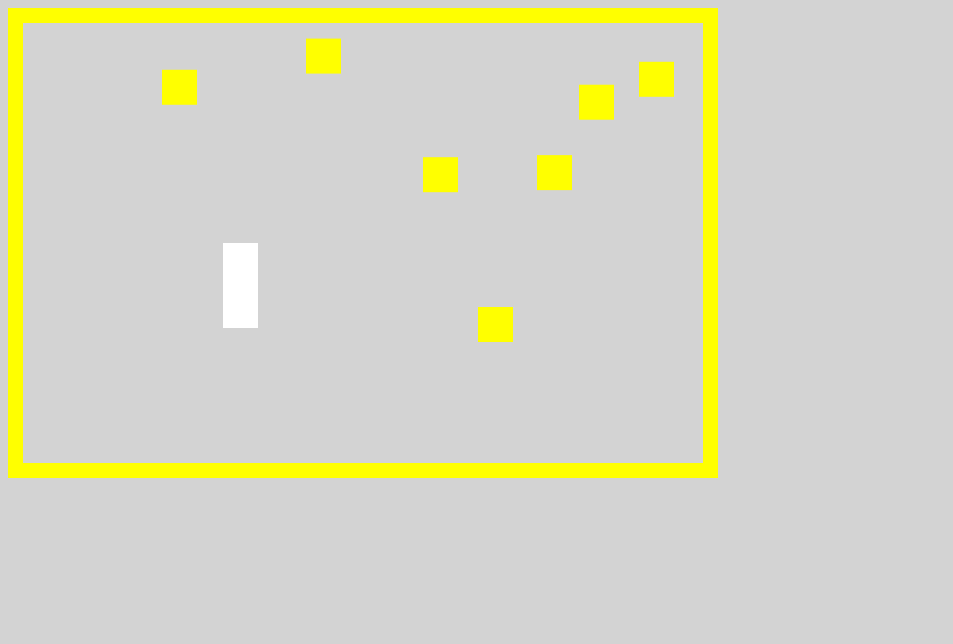
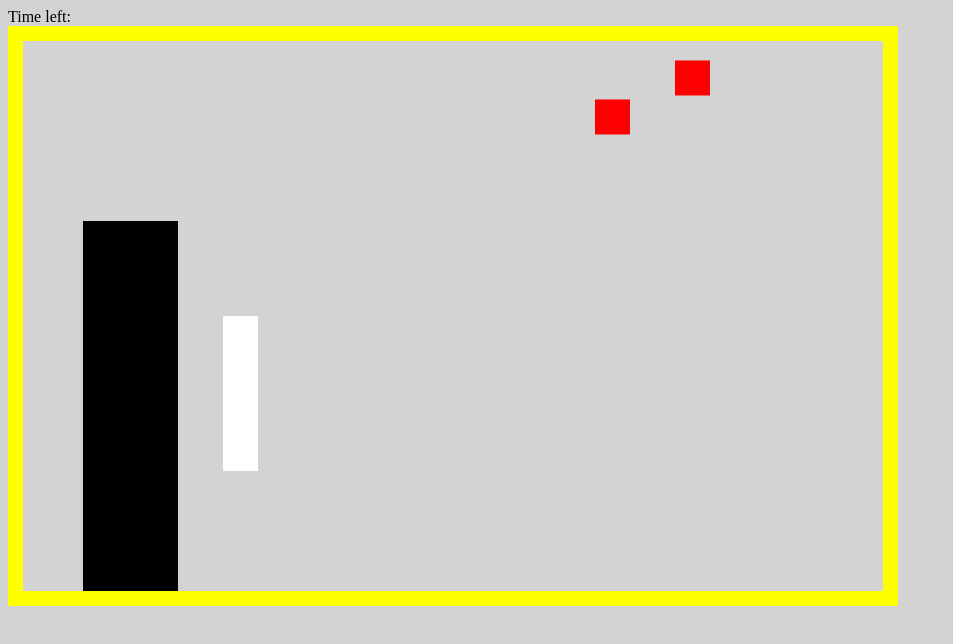
Before and after one commit to valmgisbert/birb-stop-game-v.2, a plain HTML site: page index.html in a window 1280 px wide. Both pictures are taken after a click on the button "Start". Shown: the whole page, without its empty margins (0-953 px from the left). Drawn offline with Linux system fonts and the light colour scheme.

Commit message:
almost done with loop

```diff
--- a/css/style.css
+++ b/css/style.css
@@ -1,6 +1,5 @@
 body {
     background-color: lightgray;
-    height: 100vh;
 }
 
 canvas {
--- a/src/enemyBird.js
+++ b/src/enemyBird.js
@@ -4,15 +4,16 @@ function EnemyBird(canvas, y, speed) {
   this.canvas = canvas;
   this.ctx = canvas.getContext('2d');
   this.size = 35;
-  this.x = canvas.width + this.size;
+  this.x = canvas.width;
   this.y = y;
 	this.speed = speed;
+	this.direction = -1;
     /*this.width = ;
     this.height = ;*/ //isn't it enough(easier) with the size property? like to add the image, or is that for rects/squares only
 }
 
 EnemyBird.prototype.draw = function() {
-  this.ctx.fillStyle = 'yellow';
+  this.ctx.fillStyle = 'red';
   // fillRect(x, y, width, height)
   this.ctx.fillRect(
     this.x,
@@ -23,13 +24,5 @@ EnemyBird.prototype.draw = function() {
 }
 
 EnemyBird.prototype.updatePosition = function() {
-	this.x = this.x - this.speed;
+	this.x = this.x + this.speed*this.direction;
 }
-
-EnemyBird.prototype.bounceBack = function() {
-	this.updatePosition();
-
-	if (didCollideWithPlayer(enemyBird) === true) {
-		this.direction = +1; //CHECK IF THIS IS RIGHT
-	}
-}
--- a/src/game.js
+++ b/src/game.js
@@ -4,12 +4,14 @@ function Game(){
 	this.canvas = null;
 	this.ctx = null;
 
-	this.enemyBirds = [];
+	this.tower = null;
 	this.player = null;
-	this.tower = null;
+	this.enemyArr = [];
 
+	//this.timer = 60;
 	this.gameIsOver = false;
 	this.gameScreen = null;
+
 	/*this.timer = 0;*/ //do i start it like this or??? answer: GO BACKWARDS!!
 }
 
@@ -18,7 +20,7 @@ Game.prototype.start = function() {
   this.canvas = this.canvasContainer.querySelector('canvas');
 	this.ctx = this.canvas.getContext('2d');
 
-	this.timerElement = this.gameScreen.querySelector('.timer .value');
+	//this.timerElement = this.gameScreen.querySelector('.timer .value');
 
   var containerWidth = this.canvas.width;
 	var containerHeight = this.canvas.height;
@@ -28,16 +30,15 @@ Game.prototype.start = function() {
 
 	this.player = new Player(this.canvas);
 	this.tower = new Tower(this.canvas);
-	// this.enemyBirds = new EnemyBird(this.canvas);
 
 	//event listeners for player moving
 	this.handleKeyDown = function(event) {
     if (event.key === 'ArrowUp') {
-      console.log('UP');
+
       this.player.setDirection('up');
     }
     else if (event.key === 'ArrowDown') {
-      console.log('DOWN');
+
       this.player.setDirection('down');
     }
 	};
@@ -50,71 +51,133 @@ Game.prototype.start = function() {
 
 Game.prototype.startLoop = function() {
 	var loop = function() {
+
 		//PUT THE ENEMIES IN THE SCREEN
-		if (Math.random() > 0.98) { //lower number, more enemies
+		if (Math.random() > 0.99) { //lower number, more enemies
 			var randomY = this.canvas.height * Math.random();
-			var newEnemy = new EnemyBird(this.canvas, randomY, parseInt(10 * Math.random())); //using the template form the enemy.js [YOU CAN RANDOM SPEED]
+				if (randomY < 15) {
+					randomY = 30;
+				} else if (randomY > 625) {
+					randomY = 625; //limiting Y
+				};
 
-			this.enemyBirds.push(newEnemy); //to add every enemy appearing to the array
+			var newEnemy = new EnemyBird(this.canvas, randomY, parseInt(5 * Math.random())) //using the template form the enemy.js [YOU CAN RANDOM SPEED]
+			this.enemyArr.push(newEnemy); //to add every enemy appearing to the array
 		}
 		//UPDATE PLAYER
 		this.player.updatePosition();
 		//HANDLESCREENCOLS FOR PLAYER
 		this.player.handleScreenCollision();
 		//UPDATE EXISTING ENEMIES
-		this.enemyBirds.forEach(function(enemyBirdObj) {
+		this.enemyArr.forEach(function(enemyBirdObj) {
 			enemyBirdObj.updatePosition();
-		})
-		//CHECK COLLS TO PLAYER
-		//this.checkCollisionsToPlayer();
-		//CHECK COLLS TO TOWER
-		//this.checkCollisionsToTower();
+			//CHECK COLLS TO PLAYER
+			this.didEnemyCollideWithPlayer(enemyBirdObj);
+			//CHECK COLLS TO TOWER
+			this.didEnemyCollideWithTower(enemyBirdObj);
+		}.bind(this));
 
 		//CLEAR CANVAS
 		this.ctx.clearRect(0, 0, this.canvas.width, this.canvas.height);
 
+		//DRAW TOWER
+		this.tower.draw();
 		//DRAW PLAYER
 		this.player.draw();
 		//DRAW ENEMIES
-		this.enemyBirds.forEach(function(enemyBirdObj) {
+		this.enemyArr.forEach(function(enemyBirdObj) {
 			enemyBirdObj.draw();
 		})
-		//DRAW TOWER
-		this.tower.draw();
-
+		//LIMIT THE AMOUNT OF BIRDS
+		this.checkNumberOfBirdsLeft();
 		//END LOOP IF GAME IS OVER
     if (!this.gameIsOver) {
       window.requestAnimationFrame(loop);
-    }
+		}
+		//UPDATE STATUS
+		this.updateGameStats();
+
   }.bind(this); //to find it again within game
 
   loop();
 };
 
-Game.prototype.checkCollisionsToTower = function() {
-	this.enemyBirds.forEach(function(enemyBird) {
-    if (this.tower.didCollideWithTower(enemyBird)) { //is it necessary that i make the enemies disappear if they touch the tower bc its game over??
-        this.gameOver();
-      }
-  }, this);
+Game.prototype.didEnemyCollideWithPlayer = function(enemyBird) {
+	var playerRight = this.player.x + this.player.width;
+	var playerLeft = this.player.x;
+	var playerTop = this.player.y;
+	var playerBottom = this.player.y + this.player.height;
+
+	var enemyBirdLeft = enemyBird.x;
+	var enemyBirdRight = enemyBird.x + enemyBird.size;
+	var enemyBirdTop = enemyBird.y;
+	var enemyBirdBottom = enemyBird.y + enemyBird.size;
+
+	var clashPlayerCenter = enemyBirdLeft <= playerRight && enemyBirdRight >= playerLeft;
+	var clashPlayerTop = enemyBirdBottom > playerTop;
+	var clashPlayerBottom = enemyBirdTop < playerBottom;
+
+	var clashTop = (enemyBirdBottom > playerTop && enemyBirdRight > playerLeft && enemyBirdLeft < playerRight && enemyBirdBottom < playerBottom);
+
+	if(clashTop){
+		console.log(
+			'clashTop'
+		);
+	}
+
+	if (clashPlayerCenter && clashPlayerTop && clashPlayerBottom) {
+		enemyBird.direction *= -1;
+	}
+	return false;
+}
+
+
+Game.prototype.checkNumberOfBirdsLeft = function () {
+	console.log('this.enemyArr.length', this.enemyArr.length);
+
+	if (this.enemyArr.length === 7) {
+		this.gameIsOver = true
+		this.setGameOver();
+	}
+}
+
+Game.prototype.didEnemyCollideWithTower = function(enemyBird) {
+	var towerRight = this.tower.x + this.tower.width;
+	var towerLeft = this.tower.x;
+	var towerTop = this.tower.y;
+	var towerBottom = this.tower.y + this.tower.height;
+
+	var enemyBirdLeft = enemyBird.x;
+	var enemyBirdRight = enemyBird.x + enemyBird.size;
+	var enemyBirdTop = enemyBird.y;
+	var enemyBirdBottom = enemyBird.y + enemyBird.size;
+
+	var clashTower = enemyBirdLeft <= towerRight && enemyBirdRight >= towerLeft;
+	var clashTopTower = enemyBirdBottom > towerTop && enemyBirdRight > towerLeft && enemyBirdLeft < towerRight && enemyBirdBottom < towerBottom;
+
+	if (clashTower && clashTopTower) {
+		this.setGameOver();
+	}
+	return false;
 };
 
-Game.prototype.checkCollisionsToPlayer = function() {
-	this.enemyBirds.forEach(function(enemyBird) {
-		if (this.player.didCollideWithPlayer(enemyBird)) {
-				this.bounceBack();
-		}
-	}, this);
-}
+Game.prototype.updateGameStats = function() {
+	//this.timer--;
+	//this.timerElement.innerHTML = this.timer;
+};
 
-Game.prototype.updateGameStats = function() {};
+Game.prototype.passGameOverCallback = function(gameOver) {
+	this.onGameOverCallback = gameOver;
+	console.log('this.onGameOverCallback', this.onGameOverCallback);
 
-Game.prototype.passGameOverCallback = function(gameOverFunc) {
-	this.reStart = gameOverFunc;
 };
 
 Game.prototype.setGameOver = function() {
 	this.gameIsOver = true;
 
-	this.reStart();
+	this.onGameOverCallback();
 };
+
+Game.prototype.removeGameScreen = function () {
+	this.gameScreen.remove();
+}
--- a/src/main.js
+++ b/src/main.js
@@ -41,11 +41,13 @@ var mainContainer = document.getElementById('game-container');
 			<div>
 				<header>
 					<section class="game-status">
-						<div class="timer"></div>
+						<div class="timer">
+							<span class="label">Time left:</span>
+						</div>
 					</section>
 				</header>
 				<div class="canvas-container">
-					<canvas width="680" height="440"></canvas>
+					<canvas width="860" height="550"></canvas>
 				</div>
 			</div>`)
 
@@ -59,15 +61,18 @@ var mainContainer = document.getElementById('game-container');
 		game.gameScreen.remove();
 	}
 
-	function buildGameOverScreen(timer) {
+	function buildGameOverScreen() {
 		var gameOverScreen = buildDom(`
 			<main id="game-over-sc">
 				<h1>Game over</h1>
-				<p>Your protected your stuff for ${timer} seconds.</span></p>
+				<p>Your protected your stuff for <span></span> seconds.</p>
 				<button>Restart</button>
 			</main>`);
 
 		mainContainer.appendChild(gameOverScreen);
+
+		// var span = gameOverScreen.querySelector('span');
+		// span.innerText = timer;
 
 		var restartBtn = gameOverScreen.querySelector('button');
 
@@ -88,7 +93,9 @@ var mainContainer = document.getElementById('game-container');
 		game.gameScreen = buildGameScreen();
 
 		game.start();
-		game.passGameOverCallback(gameOver); //check this with game
+		game.passGameOverCallback(function() {
+			gameOver();
+		}); //check this with game
 	}
 
 	function gameOver() {
--- a/src/player.js
+++ b/src/player.js
@@ -6,7 +6,7 @@ function Player(canvas){
   this.x = 200;
   this.y = canvas.height / 2; //TRY IT OUT
   this.width = 35;
-  this.height = 85;
+  this.height = 155;
   this.speed = 5;
   this.direction = 0;
 }
@@ -16,20 +16,6 @@ Player.prototype.setDirection = function(direction) {
 	else if (direction === 'down') this.direction = 1;
 }
 
-Player.prototype.didCollideWithPlayer = function(enemyBird) {
-	var playerRight = this.x + this.size;
-	var playerLeft = this.x;
-	var enemyBirdLeft = enemyBird.x;
-	var enemyBirdRight = enemyBird.x + enemyBird.size;
-
-	var clashPlayer = enemyBirdLeft <= playerRight && enemyBirdRight >= playerLeft;
-
-	if (clashPlayer) {
-		return true;
-	}
-
-	return false;
-}//CHECK IF THIS IS OKAY
 
 Player.prototype.draw = function(){
 	this.ctx.fillStyle = 'white';
--- a/src/tower.js
+++ b/src/tower.js
@@ -4,33 +4,19 @@ function Tower(canvas) {
   this.canvas = canvas;
   this.ctx = canvas.getContext('2d');
   this.x = 60;
-  this.y = 100;
   this.width = 95;
-  this.height = 170;
+  this.height = 370;
+  this.y = canvas.height - this.height;
 }
 
 Tower.prototype.draw = function(){
 	this.ctx.fillStyle = 'black';
 	//fillRect(x, y, width, height)
+
 	this.ctx.fillRect(
   	this.x,
   	this.y,
-  	this.size,
-		this.size,
+  	this.width,
+		this.height,
 	);
 }
-
-Tower.prototype.didCollideWithTower = function(enemyBird) {
-	var towerRight = this.x + this.size;
-	var towerLeft = this.x;
-	var enemyBirdLeft = enemyBird.x;
-	var enemyBirdRight = enemyBird.x + enemyBird.size;
-
-	var clashTower = enemyBirdLeft <= towerRight && enemyBirdRight >= towerLeft;
-
-	if (clashTower) {
-		return true;
-	}
-
-	return false;
-}//CHECK IF THIS IS OKAY
```
